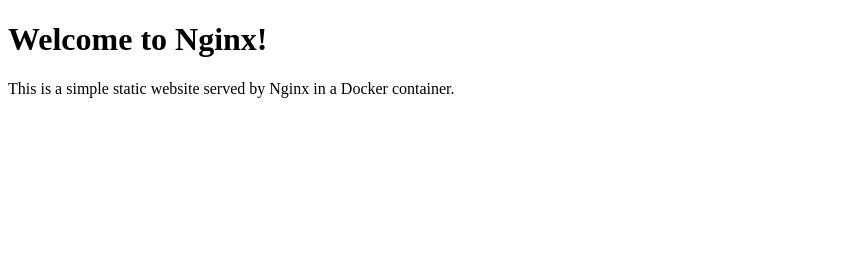
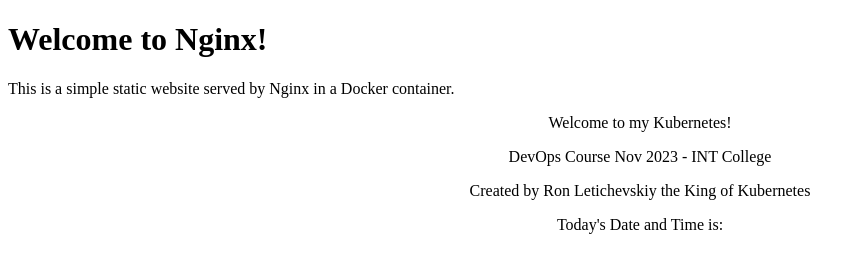
Before and after one commit to denisber1984/kubernetes-project, a plain HTML site: page nginx/index.html in a window 1280 px wide. Shown: the whole page, without its empty margins (0-865 px from the left). Drawn offline with Linux system fonts and the light colour scheme.

Commit message:
Completed task 1-5

```diff
--- a/nginx/index.html
+++ b/nginx/index.html
@@ -8,5 +8,9 @@
 <body>
     <h1>Welcome to Nginx!</h1>
     <p>This is a simple static website served by Nginx in a Docker container.</p>
+    <p style="text-align:center">Welcome to my Kubernetes!</p>
+    <p style="text-align:center">DevOps Course Nov 2023 - INT College</p>
+    <p style="text-align:center">Created by Ron Letichevskiy the King of Kubernetes</p>
+    <p style="text-align:center">Today's Date and Time is: <span id='date-time'></span></p>
 </body>
 </html>
```
Also changed, not shown: 5 other files.
